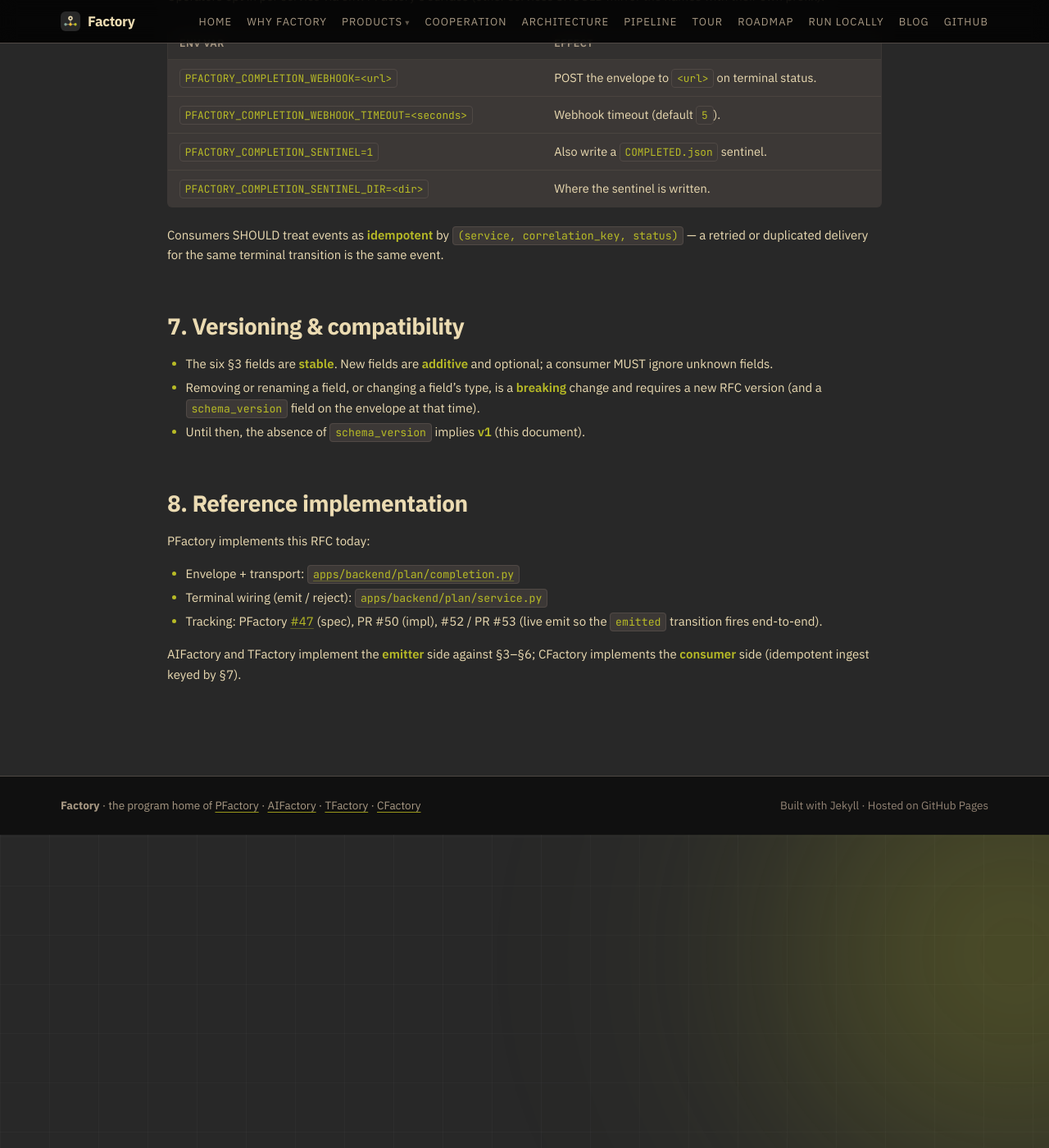
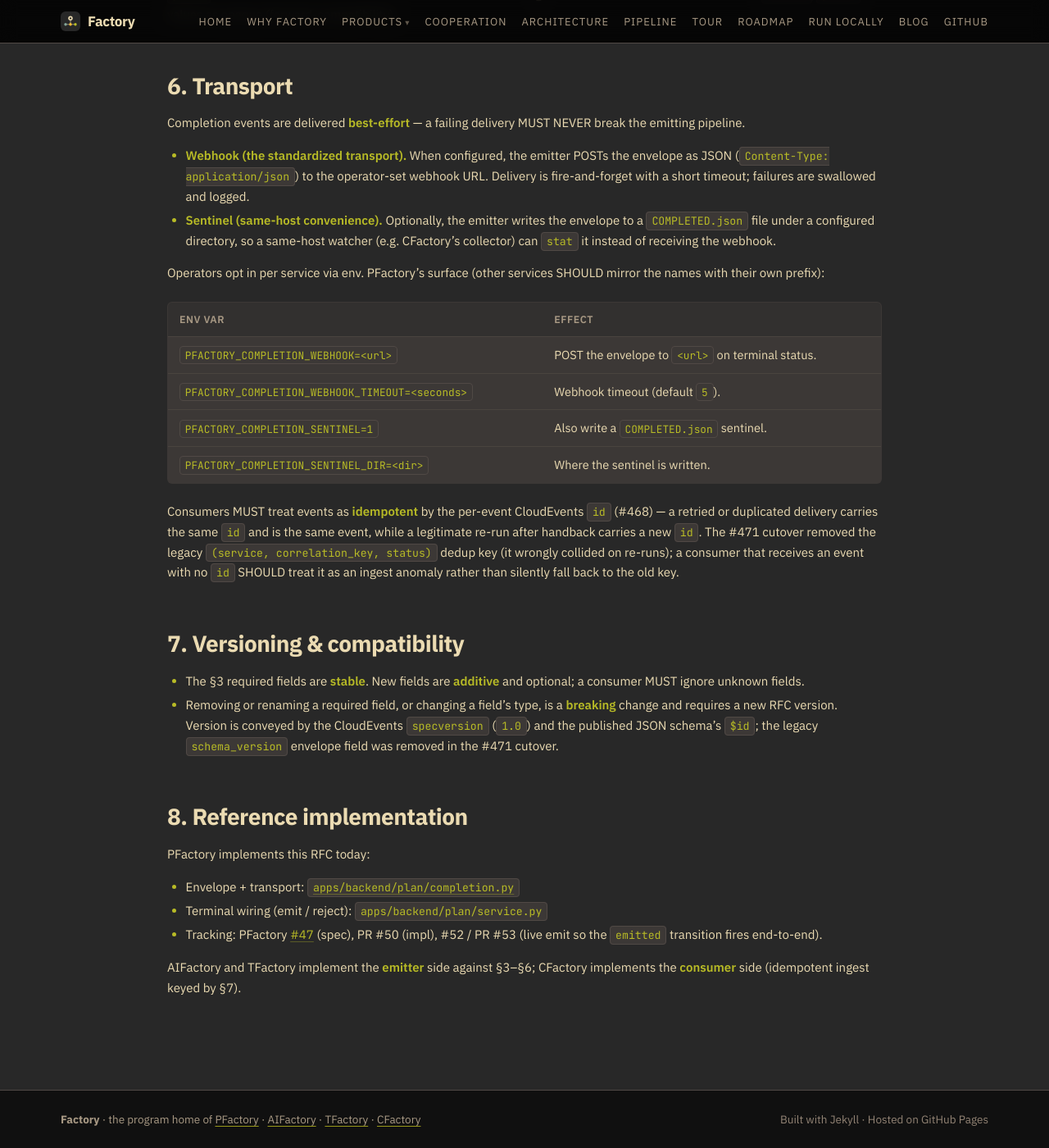
Before and after one commit to olafkfreund/Factory, a Jekyll site: the page built from docs/rfc/0001-correlation-key-and-completion-event.md, in a window 1280 px wide and 1400 px high, scrolled down 4172 px. Shown: the whole window at 82% size. Built offline with Jekyll 4.4.1, drawn with Linux system fonts in a browser that asks for light colours; some of the changed text lies outside the part shown.

Commit message:
docs(rfc-0001): CloudEvents-core canonical, drop legacy envelope fields (#471 step 3) (#239)

````diff
--- a/docs/rfc/0001-correlation-key-and-completion-event.md
+++ b/docs/rfc/0001-correlation-key-and-completion-event.md
@@ -53,7 +53,10 @@
 ## 3. The completion-event envelope
 
 A service emits **one** completion event when its stage reaches a **terminal status**.
-The envelope has exactly these six required fields:
+The envelope has these required fields — the RFC core plus CloudEvents-core (adopted
+in the v1.2 additive upgrade #466/#468 and made canonical by the #471 cutover, which
+removed the now-redundant legacy `schema_version`, `event`, `correlation_id`, and
+`updated_at` duplicates):
 
 | Field | Type | Description |
 |---|---|---|
@@ -62,7 +65,13 @@
 | `task_id` | string | The emitter's *local* identifier for this unit (PFactory: `session_id`; AIFactory: `task_id`; TFactory: `spec_id`). |
 | `status` | string | The terminal status this service landed on (§5). |
 | `phase` | string | The pipeline phase the status belongs to (e.g. `emit`, `review`, `qa`, `test`). |
-| `updated_at` | string | ISO-8601 UTC timestamp of the terminal transition. |
+| `id` | string | Per-event idempotency key (CloudEvents `id`); consumers dedup on it exactly-once. |
+| `specversion` | string | CloudEvents spec version — `1.0`. |
+| `source` | string | CloudEvents source URI-reference identifying the producer (e.g. `/pfactory`). |
+| `type` | string | CloudEvents event type (reverse-DNS, e.g. `io.factory.pfactory.completion`). |
+| `time` | string | ISO-8601 UTC occurrence timestamp (CloudEvents `time`; replaces the legacy `updated_at`). |
+
+A `traceparent` (W3C trace context) is also emitted for OpenTelemetry correlation.
 
 ### Example
 
@@ -73,7 +82,11 @@
   "task_id": "001-refund-flow",
   "status": "emitted",
   "phase": "emit",
-  "updated_at": "2026-06-04T15:14:45+00:00"
+  "id": "9f1c0e2a-0b3d-4a5e-8c7f-1a2b3c4d5e6f",
+  "specversion": "1.0",
+  "source": "/pfactory",
+  "type": "io.factory.pfactory.completion",
+  "time": "2026-06-04T15:14:45+00:00"
 }
 ```
 
@@ -94,7 +107,7 @@
 ```json
 {
   "correlation_key": "142", "service": "aifactory", "task_id": "proj:001",
-  "status": "done", "phase": "act", "updated_at": "2026-06-05T12:00:00+00:00",
+  "status": "done", "phase": "act", "time": "2026-06-05T12:00:00+00:00",
   "usage": { "input_tokens": 2400, "output_tokens": 100,
              "total_tokens": 2500, "cost_usd": 1.25, "model": "claude-sonnet-4-6" }
 }
@@ -116,7 +129,7 @@
   "task_id": "001-refund-flow",
   "status": "emitted",
   "phase": "emit",
-  "updated_at": "2026-06-04T15:14:45+00:00",
+  "time": "2026-06-04T15:14:45+00:00",
   "correlation": {
     "session_id": "001-refund-flow",
     "issue_number": 142,
@@ -164,17 +177,21 @@
 | `PFACTORY_COMPLETION_SENTINEL=1` | Also write a `COMPLETED.json` sentinel. |
 | `PFACTORY_COMPLETION_SENTINEL_DIR=<dir>` | Where the sentinel is written. |
 
-Consumers SHOULD treat events as **idempotent** by `(service, correlation_key,
-status)` — a retried or duplicated delivery for the same terminal transition is the
-same event.
+Consumers MUST treat events as **idempotent** by the per-event CloudEvents `id`
+(#468) — a retried or duplicated delivery carries the same `id` and is the same
+event, while a legitimate re-run after handback carries a new `id`. The #471 cutover
+removed the legacy `(service, correlation_key, status)` dedup key (it wrongly
+collided on re-runs); a consumer that receives an event with no `id` SHOULD treat it
+as an ingest anomaly rather than silently fall back to the old key.
 
 ## 7. Versioning & compatibility
 
-- The six §3 fields are **stable**. New fields are **additive** and optional; a consumer
-  MUST ignore unknown fields.
-- Removing or renaming a field, or changing a field's type, is a **breaking** change and
-  requires a new RFC version (and a `schema_version` field on the envelope at that time).
-- Until then, the absence of `schema_version` implies **v1** (this document).
+- The §3 required fields are **stable**. New fields are **additive** and optional; a
+  consumer MUST ignore unknown fields.
+- Removing or renaming a required field, or changing a field's type, is a **breaking**
+  change and requires a new RFC version. Version is conveyed by the CloudEvents
+  `specversion` (`1.0`) and the published JSON schema's `$id`; the legacy
+  `schema_version` envelope field was removed in the #471 cutover.
 
 ## 8. Reference implementation
 
````
